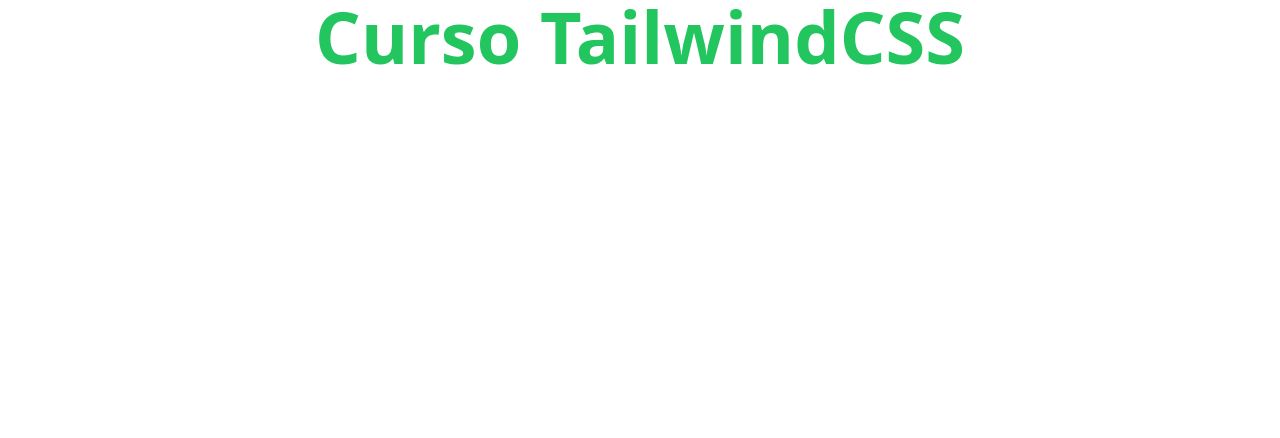
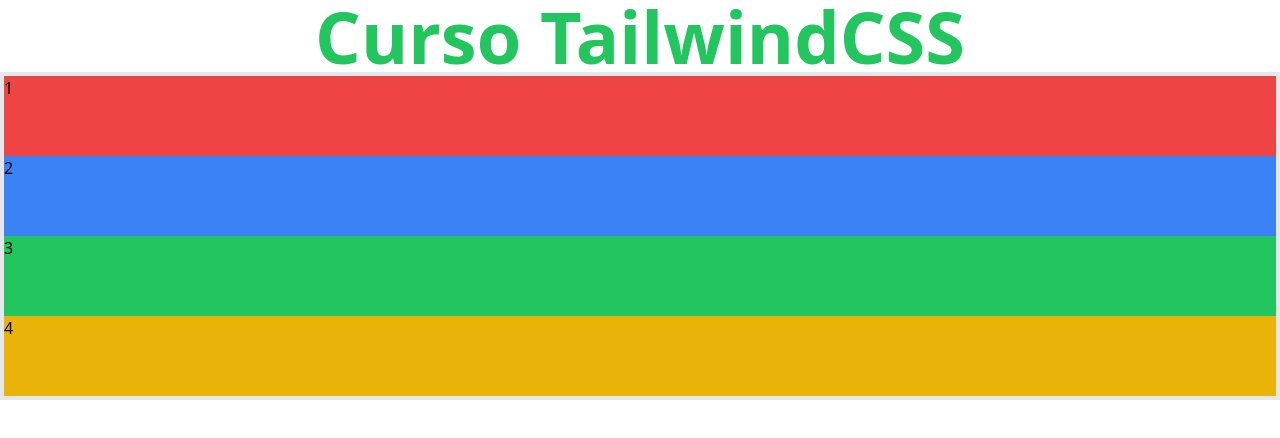
Before and after one commit to JosRafael/Curso-TailwindCSS, a website: page src/index.html in a window 1280 px wide. Drawn offline with Linux system fonts and the light colour scheme.

Commit message:
dominando grid

```diff
--- a/src/index.html
+++ b/src/index.html
@@ -10,6 +10,11 @@
   <body>
     <h1 class="text-2xl font-bold text-rose-600 text-center sm:text-4xl lg:text-7xl lg:text-green-500">Curso TailwindCSS</h1>
 
-
+    <div class="w-full border-4 grid-cols-1 md:grid-cols-2 lg:grid-cols-3 gap-4">
+      <div class="bg-red-500 h-20">1</div>
+      <div class="bg-blue-500 h-20">2</div>
+      <div class="bg-green-500 h-20">3</div>
+      <div class="bg-yellow-500 h-20">4</div>
+    </div>
   </body>
 </html>
```
Also changed, not shown: styles/output.css.
